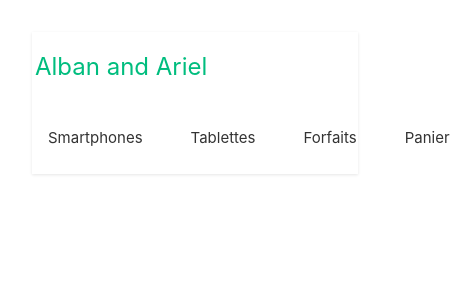
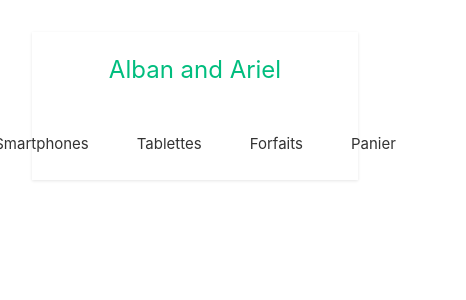
Before and after one commit to roddone/l3sdn-td2, a Vue app: page / in a window 390 px wide. Shown: the top 300 px of the page, 466 px wide, since content can reach past the window. Built offline with nearby package versions, Linux system fonts and the light colour scheme.

Commit message:
fix productdetails

```diff
--- a/src/App.vue
+++ b/src/App.vue
@@ -39,6 +39,8 @@ header {
   font-size: 1.5rem;
   color: #333;
   text-decoration: none;
+  display: flex;
+  align-items: center; /* Center text vertically */
 }
 
 nav {
@@ -62,7 +64,7 @@ nav a:hover {
 @media (max-width: 768px) {
   .container {
     flex-direction: column;
-    align-items: flex-start;
+    align-items: center;
   }
 
   .logo {
--- a/src/views/ProductDetails.vue
+++ b/src/views/ProductDetails.vue
@@ -1,21 +1,7 @@
-<template>
-  <div v-if="product">
-    <h1>Details du produit</h1>
-    <p>Nom: {{ product.nom }}</p>
-    <p>Description: {{ product.description }}</p>
-    <p>Prix: {{ product.prix }}$</p>
-    <button @click="addToCart">Ajouter au panier</button>
-    <p v-if="showConfirmation" class="confirmation">Produit ajouté au panier !</p>
-  </div>
-  <div v-else>
-    <p>Chargement...</p>
-  </div>
-</template>
-
 <script>
 import { fetchData } from '@/stores/fetchObjects';
 import { useCartStore } from '@/stores/cart';
-import { ref, onMounted, watch } from 'vue';
+import { ref, onMounted } from 'vue';
 
 export default {
   props: ['id'],
@@ -28,7 +14,6 @@ export default {
       fetchProductDetails(props.id);
     });
 
-    // Fonction pour récupérer les détails du produit
     const fetchProductDetails = (productId) => {
       const productIdNumber = parseInt(productId);
       const foundProduct = productList.objectsList.find(product => product.id === productIdNumber);
@@ -43,7 +28,7 @@ export default {
     const addToCart = () => {
       const cartStore = useCartStore();
       cartStore.addItem(product.value);
-      showConfirmation.value = true; // Affiche le message de confirmation
+      showConfirmation.value = true;
       setTimeout(() => {
         showConfirmation.value = false;
       }, 2000);
@@ -58,6 +43,21 @@ export default {
 };
 </script>
 
+<template>
+  <div v-if="product">
+    <h1>Détails du produit</h1>
+    <p>Nom : {{ product.nom }}</p>
+    <p>Description : {{ product.description }}</p>
+    <p>Prix : {{ product.prix }}$</p>
+    <button @click="addToCart">Ajouter au panier</button>
+    <p v-if="showConfirmation" class="confirmation">Produit ajouté au panier !</p>
+  </div>
+  <div v-else>
+    <p>Chargement...</p>
+  </div>
+</template>
+
+
 <style>
 .confirmation {
   background-color: #4caf50;
```
